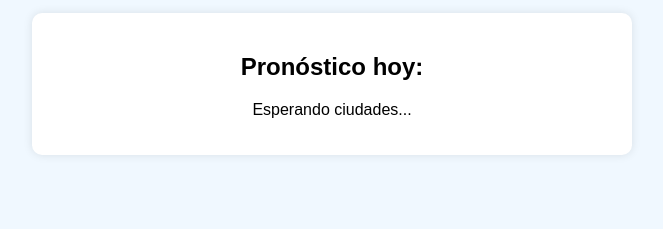
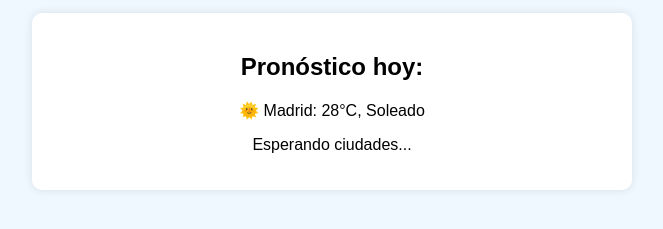
Before and after one commit to trinitibcn46/web-tiempo-loca, a plain HTML site: page index.html in a window 1280 px wide. Shown: the part 109-338 px from the top of the page, without its empty margins (308-971 px from the left). Drawn offline with Linux system fonts and the light colour scheme.

Commit message:
Update index.html

```diff
--- a/index.html
+++ b/index.html
@@ -38,6 +38,7 @@ box-shadow: 0 0 10px rgba(0,0,0,0.1);
 <h2>Pronóstico hoy:</h2>
 
 <!-- AQUÍ IRÁN LAS CIUDADES -->
+  <p>🌞 Madrid: 28°C, Soleado</p>
 
 <p>Esperando ciudades...</p>
 
```
